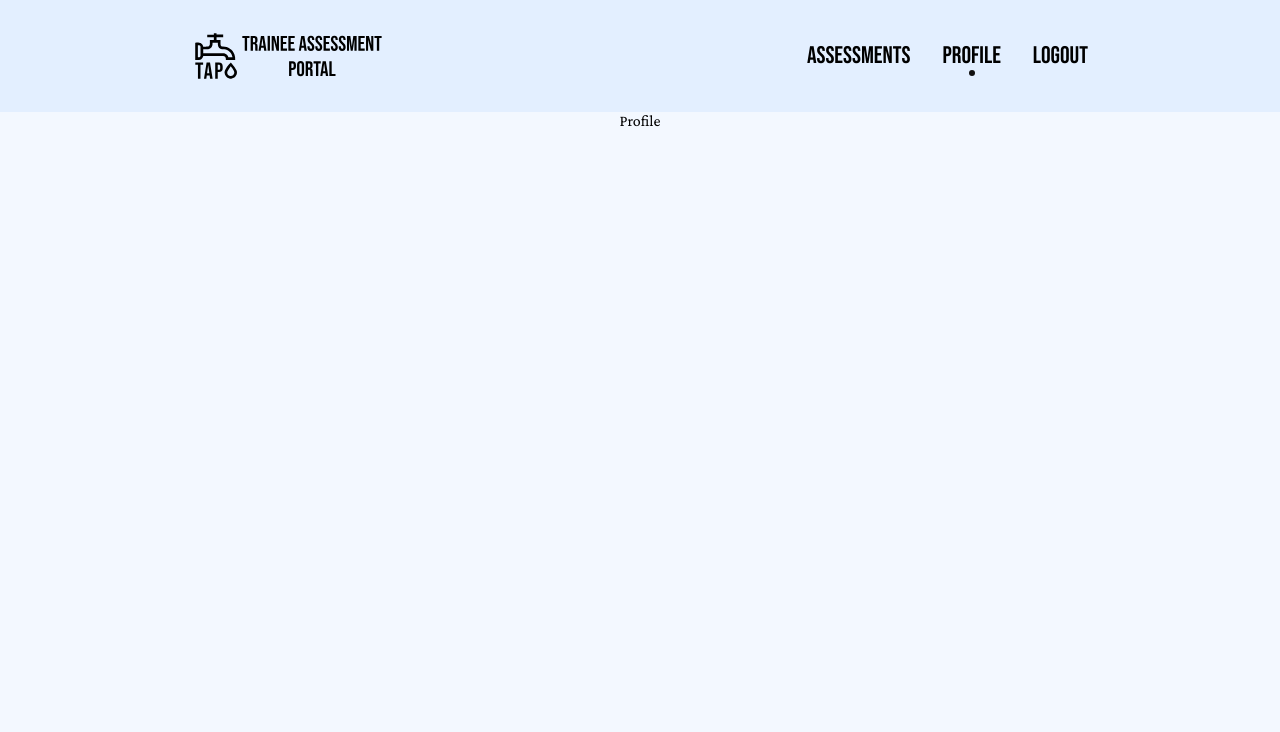
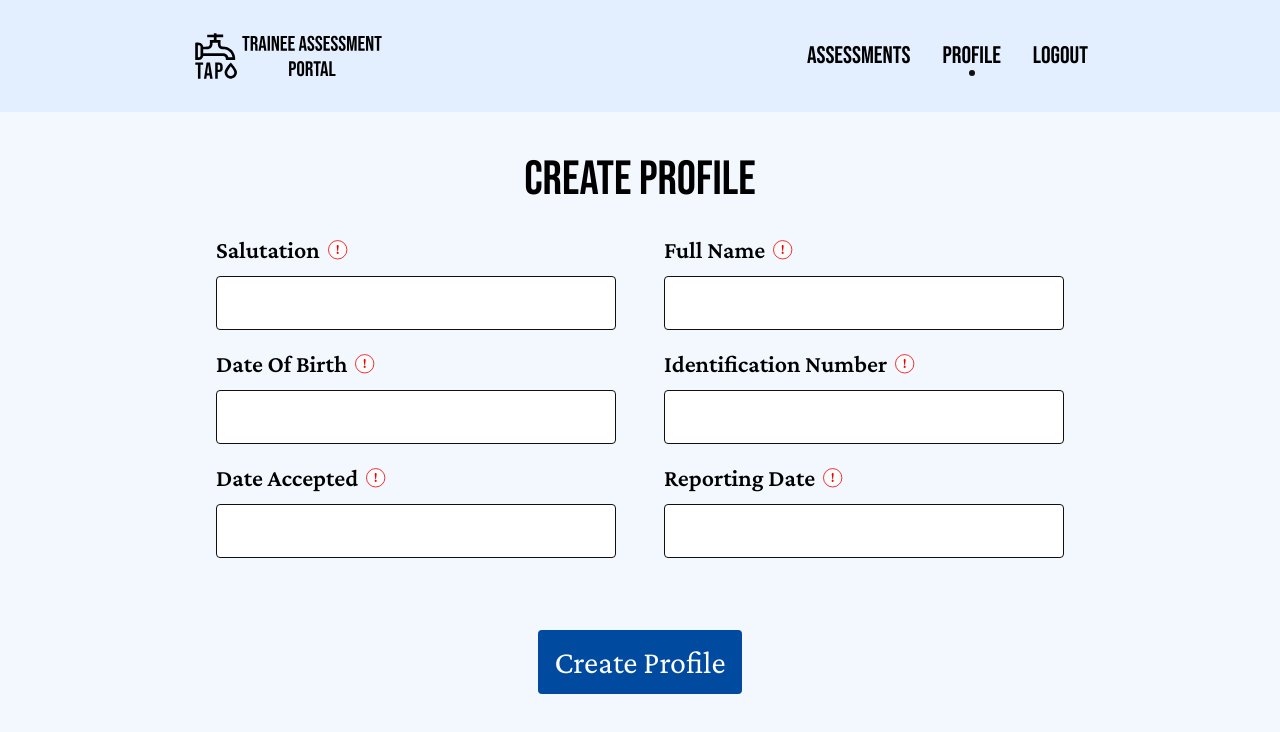
Before and after one commit to andrewtaiye/tap, a React (Create React App) app: page /profile in a window 1280 px wide. Shown: the top 732 px of the page. Built offline with nearby package versions, Linux system fonts and the light colour scheme.

Commit message:
Create Profile Layout and Validation Complete

```diff
--- /dev/null
+++ b/src/components/InputFieldWithLabelStacked.tsx
@@ -0,0 +1,31 @@
+import React from "react";
+
+import { capitaliseFirstLetter } from "./utility";
+
+import { ReactComponent as Warning } from "../assets/icons/warning.svg";
+
+interface Props {
+  className: string;
+  inputName: string;
+  register: any;
+  type: string;
+}
+
+const InputFieldWithLabelStacked = (props: Props) => {
+  return (
+    <div className="col input__container">
+      <div className="row gap-8 mb-1" style={{ alignSelf: "flex-start" }}>
+        <p className="fs-24 fw-600">{capitaliseFirstLetter(props.inputName)}</p>
+        <Warning className="error" style={{ height: "20px", width: "20px" }} />
+      </div>
+      <input
+        type={props.type}
+        className={`${props.className}`}
+        {...props.register(props.inputName)}
+        autoComplete="off"
+      />
+    </div>
+  );
+};
+
+export default InputFieldWithLabelStacked;
--- /dev/null
+++ b/src/components/profile/Create.tsx
@@ -0,0 +1,101 @@
+import React, { useState } from "react";
+import { useForm, SubmitHandler } from "react-hook-form";
+
+import InputFieldWithLabelStacked from "../InputFieldWithLabelStacked";
+import Button from "../Button";
+
+const Create = () => {
+  interface Inputs {
+    salutation: string;
+    "full name": string;
+    "date of birth": string;
+    "identification number": string;
+    "date accepted": string;
+    "reporting date": string;
+  }
+  const { register, handleSubmit } = useForm<Inputs>();
+  const [errorMessage, setErrorMessage] = useState("");
+
+  const onSubmit: SubmitHandler<Inputs> = (data) => {
+    console.log({ data });
+    if (
+      !data["salutation"] ||
+      !data["full name"] ||
+      !data["date of birth"] ||
+      !data["identification number"] ||
+      !data["date accepted"] ||
+      !data["reporting date"]
+    ) {
+      setErrorMessage("Invalid Username or Password");
+      return;
+    } else {
+      setErrorMessage("");
+    }
+  };
+
+  return (
+    <div className="section__container--light">
+      <p className="bebas fs-48 mb-2">Create Profile</p>
+      <form
+        className="grid gc-2"
+        style={{ width: "848px", marginInline: "auto", columnGap: "48px" }}
+        onSubmit={handleSubmit(onSubmit)}
+      >
+        <InputFieldWithLabelStacked
+          className="input__profile__create fs-24 fw-400 mb-2"
+          inputName="salutation"
+          register={register}
+          type="text"
+        />
+        <InputFieldWithLabelStacked
+          className="input__profile__create fs-24 fw-400 mb-2"
+          inputName="full name"
+          register={register}
+          type="text"
+        />
+        <InputFieldWithLabelStacked
+          className="input__profile__create fs-24 fw-400 mb-2"
+          inputName="date of birth"
+          register={register}
+          type="text"
+        />
+        <InputFieldWithLabelStacked
+          className="input__profile__create fs-24 fw-400 mb-2"
+          inputName="identification number"
+          register={register}
+          type="text"
+        />
+        <InputFieldWithLabelStacked
+          className="input__profile__create fs-24 fw-400 mb-1"
+          inputName="date accepted"
+          register={register}
+          type="text"
+        />
+        <InputFieldWithLabelStacked
+          className="input__profile__create fs-24 fw-400 mb-1"
+          inputName="reporting date"
+          register={register}
+          type="text"
+        />
+
+        {errorMessage && (
+          <p
+            className="error fs-24"
+            style={{ alignSelf: "flex-start", textAlign: "left" }}
+          >{`Error: ${errorMessage}`}</p>
+        )}
+
+        <div
+          className="mt-8"
+          style={{ gridColumn: "1 / span 2", marginInline: "auto" }}
+        >
+          <Button mode="active" type="submit" className="fs-32 fw-400">
+            Create Profile
+          </Button>
+        </div>
+      </form>
+    </div>
+  );
+};
+
+export default Create;
--- a/src/pages/Profile.tsx
+++ b/src/pages/Profile.tsx
@@ -1,12 +1,13 @@
 import React from "react";
 
 import Header from "../components/Header";
+import Create from "../components/profile/Create";
 
 const Profile = () => {
   return (
     <>
       <Header />
-      Profile
+      <Create />
     </>
   );
 };
--- a/src/styles/styles.css
+++ b/src/styles/styles.css
@@ -163,6 +163,13 @@ input::placeholder {
   color: rgb(var(--grey));
 }
 
+.input__profile__create {
+  width: 400px;
+  height: fit-content;
+  padding-inline: 32px;
+  padding-block: 8px;
+}
+
 /* ------- Header ------- */
 
 .header {
@@ -177,3 +184,11 @@ input::placeholder {
   width: 70%;
   justify-content: space-between !important;
 }
+
+/* ------- Sections ------- */
+
+.section__container--light {
+  background-color: rgb(var(--lightBlue100));
+  width: 100%;
+  padding: 32px;
+}
```
